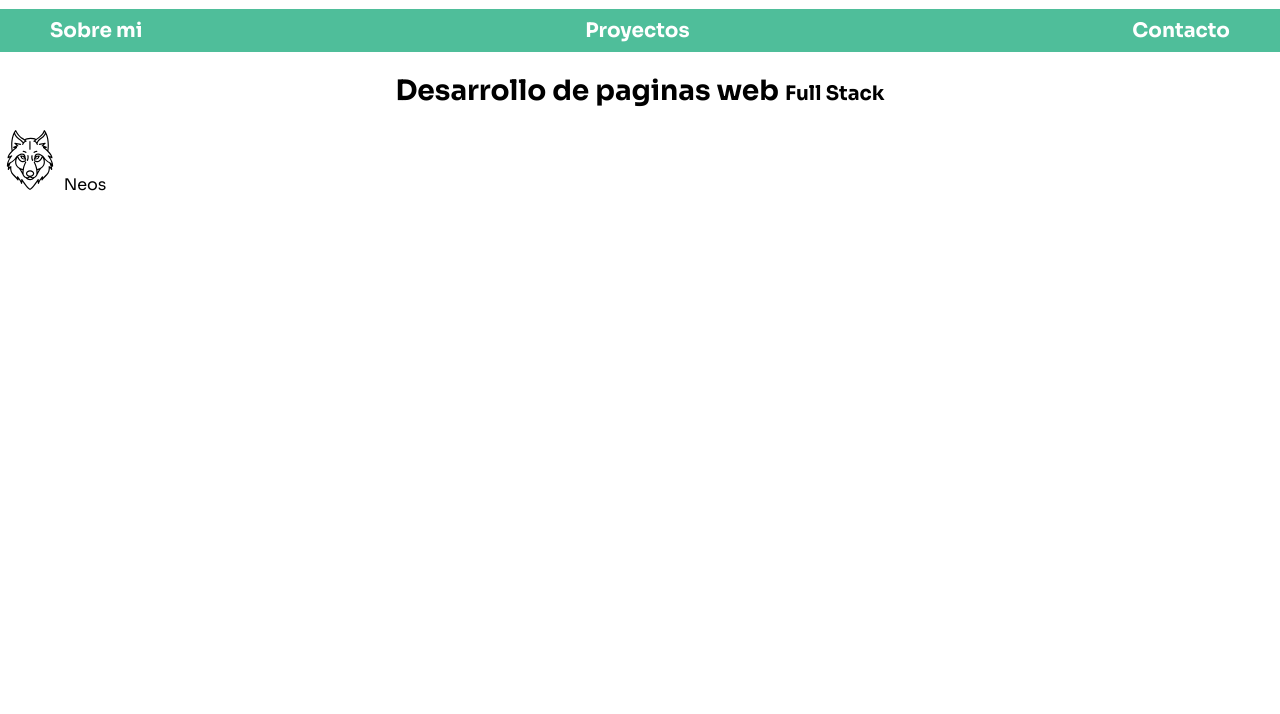
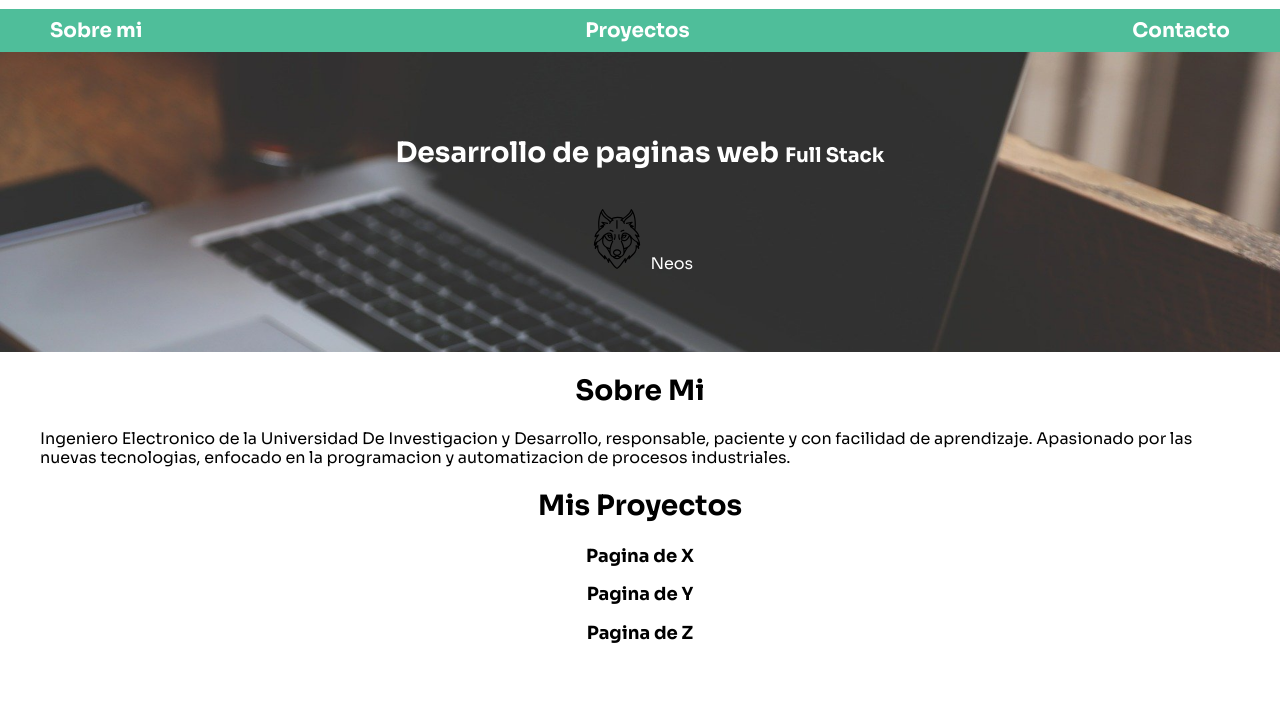
Before and after one commit to NeosForce/portafoliov1, a plain HTML site: page index.html in a window 1280 px wide. Shown: the part 86-800 px from the top of the page. Drawn offline with Linux system fonts and the light colour scheme.

Commit message:
agregado_contenido

```diff
--- a/css/styles.css
+++ b/css/styles.css
@@ -42,6 +42,11 @@ h1,h2,h3{
     text-align:center;
 }
 
+.contenedor{
+    max-width: 120rem;
+    margin: 0 auto; /*centrar */
+}
+
 .titulo span,
 .contenido-hero span{
     font-size: 2rem;
@@ -83,12 +88,36 @@ h1,h2,h3{
     color: var(--oscuro);
 }
 
-.lobo{ /*icono del lobo*/
+.lobo{
     width: 6rem;
     height: 6rem;
 }
 
+/*imagenn de fondo*/
+.hero{
+    background-image: url(../images/desk.jpg);
+    background-repeat: no-repeat; /* para que no se repita la imagen */
+    background-size: cover; /* para que recubra en todo horizontal*/
+    height: 30rem;
+    position:relative ; /*el padre siempre debe tener relativa*/
+    margin-bottom: 2rem; /*colocar margen hacia abajo*/
+}
+
 .contenido-hero{
+    position: absolute;
+    width: 100%;
+    height: 100%;
+    background-color: rgba(0,0,0,0); /*anterior syntax*/
+    background-color:  rgb(0 0 0 / 0%); /* nueva syntax*/
+    display:flex; /*con esto alineas sobre la etiqueta contenido-hero*/
+    flex-direction: column;/*--*/
+    align-items: center;/*-alinear vertical y horizontal-*/
+    justify-content: center;/* hasta aca */
+    color: var(--blanco)
+}
 
-
+.main p{
+    max-width: 120rem;
+    margin: 0 auto;
+    text-align: center;
 }
--- a/index.html
+++ b/index.html
@@ -16,7 +16,7 @@
 <body>
     <!-- encabezado -->
     <header>
-        <h1 class="titulo">Edgar Figueroa<span> programador junior</span></h1>
+        <h1 class="titulo">Edgar Figueroa<span> Programador Junior</span></h1>
     </header>
     <!-- navegacion principal -->
     <div class="nav-bg">
@@ -39,6 +39,52 @@
     </section>
 
 
+    <main class="contenedor sombra">
+        <h2>Sobre Mi</h2>
+        <p class="main">Ingeniero Electronico de la Universidad De Investigacion y Desarrollo, responsable, paciente y con facilidad de aprendizaje. Apasionado por las nuevas tecnologias, enfocado en la programacion y automatizacion de procesos industriales.</p>
+
+        <h2>Mis Proyectos</h2>
+
+        <section class="proyectos">
+
+            <h3>Pagina de X</h3>
+
+        </section>
+
+        <section class="proyectos">
+
+            <h3>Pagina de Y</h3>
+
+        </section>
+
+        <section class="proyectos">
+
+            <h3>Pagina de Z</h3>
+
+        </section>
+
+
+
+
+
+
+
+
+
+
+
+
+
+
+
+
+
+
+
+
+    </main>
+
+
 
 
 
```
Also changed, not shown: images/desk.jpg (added).
